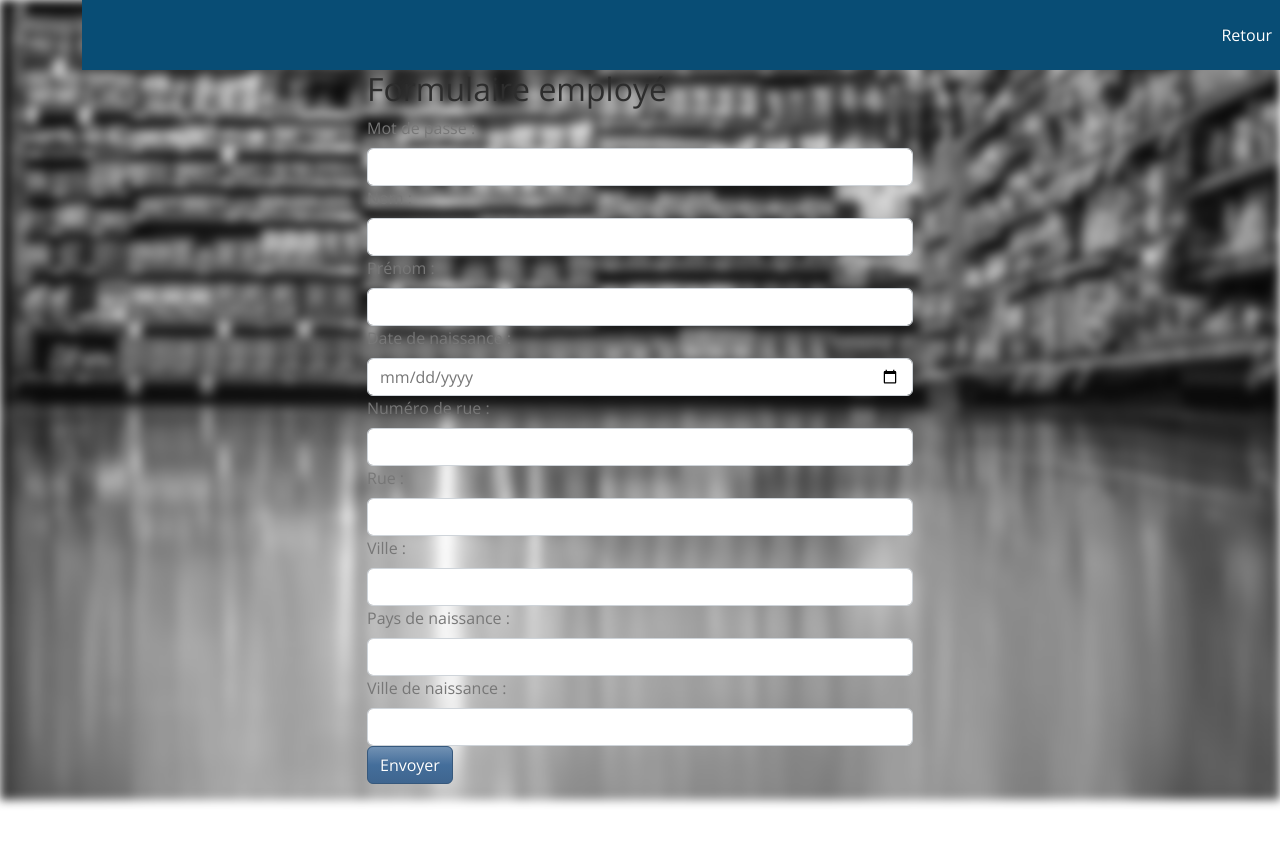
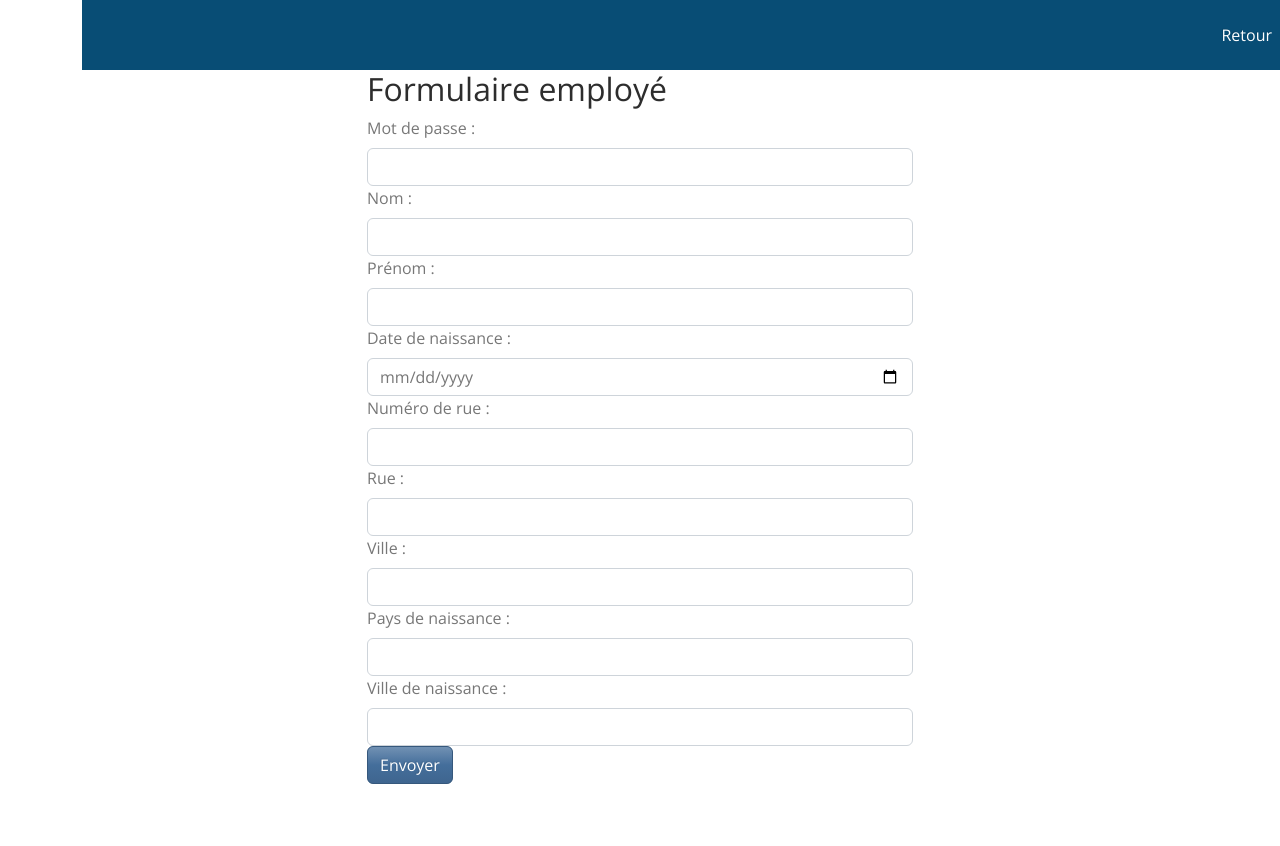
Before and after one commit to Baedaar/Isia-front, a React app: page /admin/register in a window 1280 px wide. Shown: the top 846 px of the page. After the commit the page ends 800 px from the top, so only its background shows below. Built offline with nearby package versions, Linux system fonts and the light colour scheme.

Commit message:
last touch I hope

```diff
--- a/src/components/EmployeForm.js
+++ b/src/components/EmployeForm.js
@@ -110,7 +110,7 @@ export default function EmployeeForm(props) {
                 </Nav>
                     </Container>
             </Navbar>
-            <div className='arch'>
+            <div className='content'>
                 {/* Success message */}
             {successMessage && (
                 <Row>
--- a/src/components/EmployePanel.js
+++ b/src/components/EmployePanel.js
@@ -36,7 +36,9 @@ export default function EmployePanel(props) {
           </Nav>
         </Container>
       </Navbar>
+      <div className="content">
       <UpdateEmploye employe={employe}/>
+      </div>
     </div>
   );
 }
--- a/src/components/FileUpload.js
+++ b/src/components/FileUpload.js
@@ -76,6 +76,7 @@ export default function FileUploadComponent({ token, adminUsername }) {
                 </Nav>
                     </Container>
         </Navbar>
+        <div className="content">
       <Row className="justify-content-md-center">
         {/* Success message */}
         {successMessage && (
@@ -112,6 +113,7 @@ export default function FileUploadComponent({ token, adminUsername }) {
           </Form>
         </Col>
       </Row>
+      </div>
     </Container>
   );
 }
--- a/src/components/ViewDocuments.js
+++ b/src/components/ViewDocuments.js
@@ -48,6 +48,7 @@ export default function DocumentTable({ employeUsername, token }) {
                 </Nav>
                     </Container>
         </Navbar>
+        <div className='content'>
       <Table striped bordered hover>
       <thead>
         <tr>
@@ -71,6 +72,7 @@ export default function DocumentTable({ employeUsername, token }) {
       Télecharger
     </Button>
     </Table>
+    </div>
     </Container>
 
   );
```
